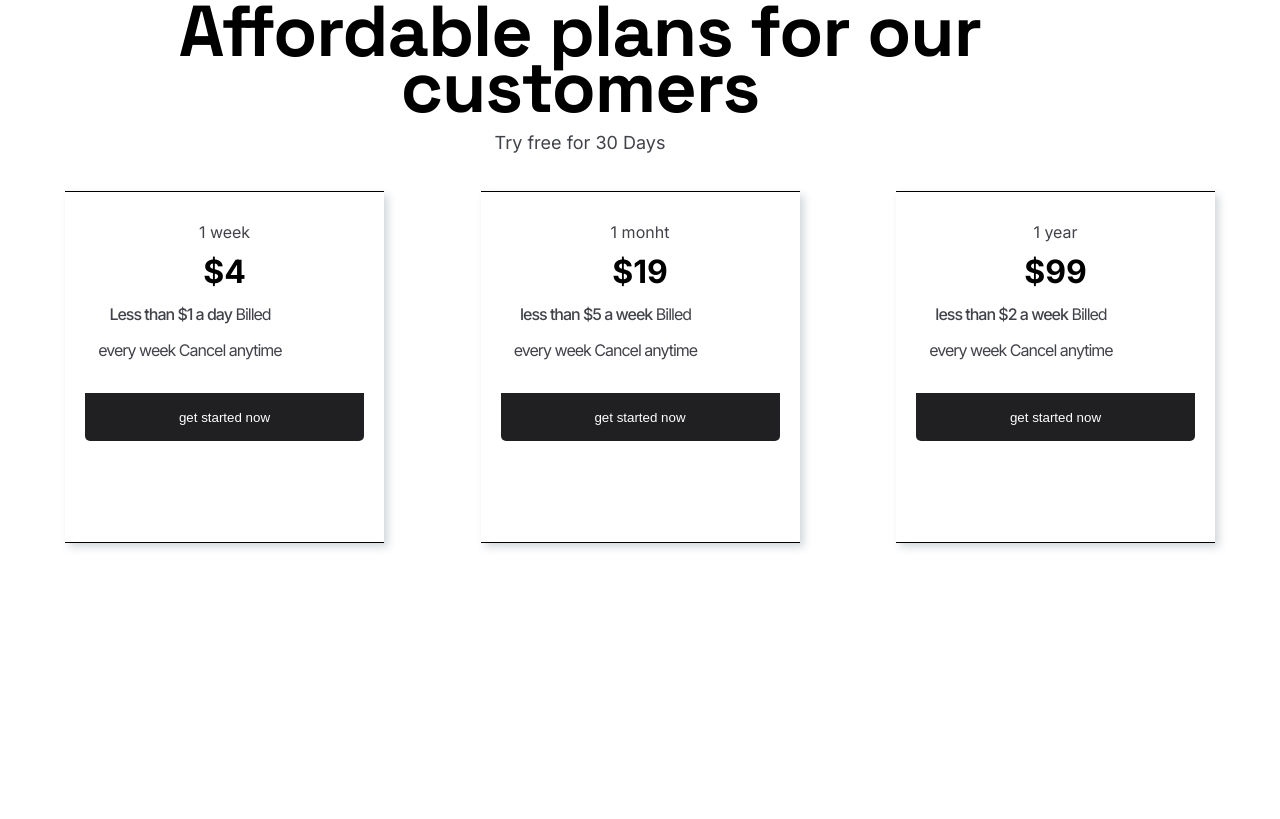
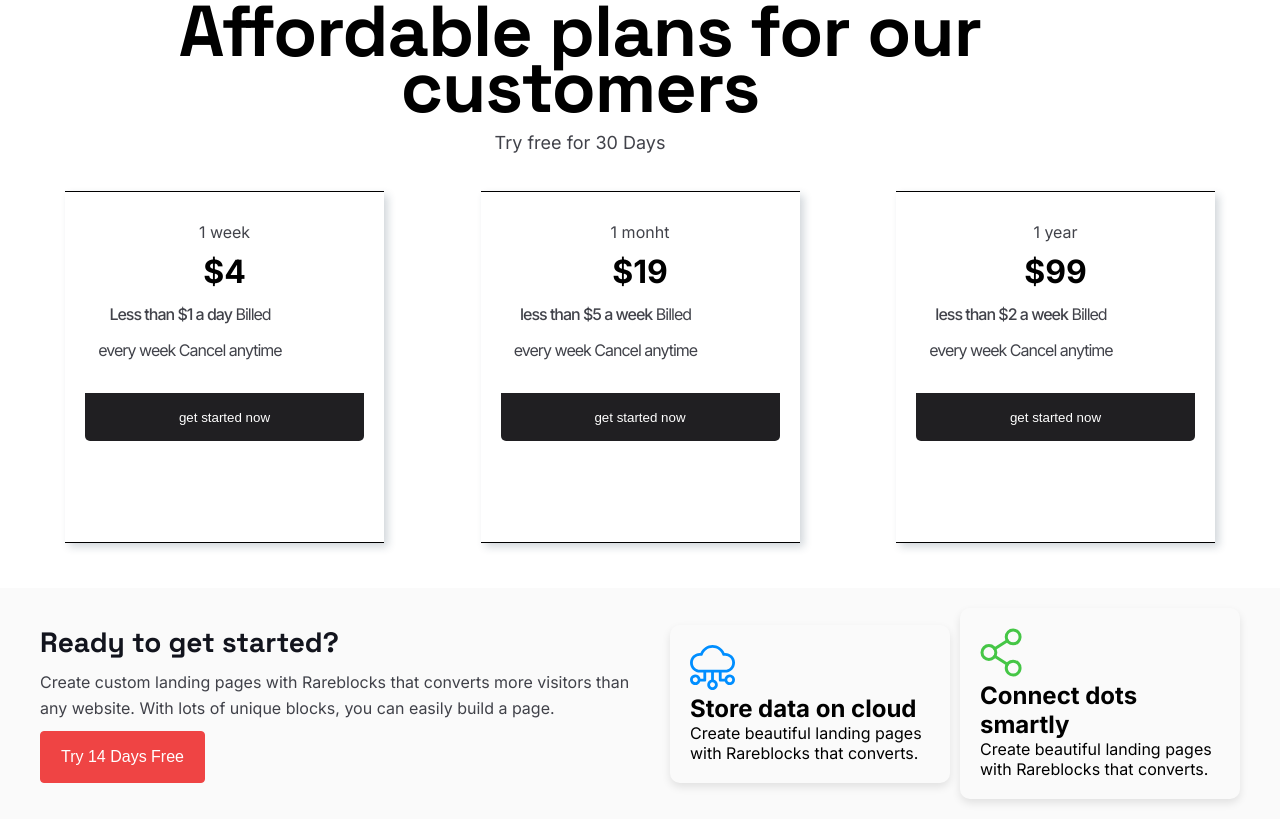
Before and after one commit to xusanboy-m/SARK-WEBSITE, a plain HTML site: page index.html in a window 1280 px wide. Shown: the part 2378-3197 px from the top of the page. Before the commit the page ends 2966 px from the top, so only its background shows below. Drawn offline with Linux system fonts and the light colour scheme.

Commit message:
feat: added footer section

```diff
--- a/css/main.css
+++ b/css/main.css
@@ -274,3 +274,43 @@ body{
     font-weight: 500;
 }
 /* proqtiq section style ends */
+/* footer section style  */
+.footer{
+    background-color: #fafafa;
+}
+.footer__wrapper{
+    display: flex;
+    align-items: center;
+    justify-content: space-between;
+    gap: 10px;
+    padding: 20px;
+}
+.footer__left--title{
+    font-family: "Space Grotesk", sans-serif;
+    color: #12141d;
+    font-size: 28px;
+    font-weight: 700;
+    line-height: 34px;
+    letter-spacing: 0px;
+}
+.footer__left--subtitle{
+    margin: 10px 0 10px 0;
+    color: #12141D;
+    opacity: 80%;
+    font-weight: 400;
+    font-size: 16px;
+    font-family: "Inter", sans-serif;
+    line-height: 26px;
+}
+.footer__cards{
+    display: flex;
+    align-items: center;
+    justify-content: space-between;
+    gap: 10px;
+}
+.footer__card{
+    padding: 20px;
+    box-shadow: 0 4px 8px rgba(0,0,0,0.1);
+    border-radius: 10px;
+}
+/* footer section style ends */
--- a/index.html
+++ b/index.html
@@ -160,6 +160,33 @@
                 </div>
             </div>
         </div>
+        <footer class="footer">
+            <div class="container">
+                <div class="footer__wrapper">
+                    <div class="footer__left">
+                        <h2 class="footer__left--title">
+                            Ready to get started?
+                        </h2>
+                        <p class="footer__left--subtitle">Create custom landing pages with Rareblocks that converts more visitors than any website. With lots of unique blocks, you can easily build a page.</p>
+                        <button class="footer__left--btn section__btn">Try 14 Days Free</button>
+                    </div>
+                    <div class="footer__right">
+                        <div class="footer__cards">
+                            <div class="footer__card">
+                                <img class="footer__card--image" src="./image/Vector.svg" alt="vector svg footer image">
+                                <h2 class="footer__card--title">Store data on cloud</h2>
+                                <p class="footer__card--text">Create beautiful landing pages with Rareblocks that converts.</p>
+                            </div>
+                            <div class="footer__card">
+                                <img class="footer__card--image" src="./image/icon.svg" alt="icon svg ">
+                                <h2 class="footer__card--title">Connect dots smartly</h2>
+                                <p class="footer__card--text">Create beautiful landing pages with Rareblocks that converts.</p>
+                            </div>
+                        </div>
+                    </div>
+                </div>
+            </div>
+        </footer>
     </main>
 </body>
 </html>
```
Also changed, not shown: image/Vector.svg (added), image/icon.svg (added).
